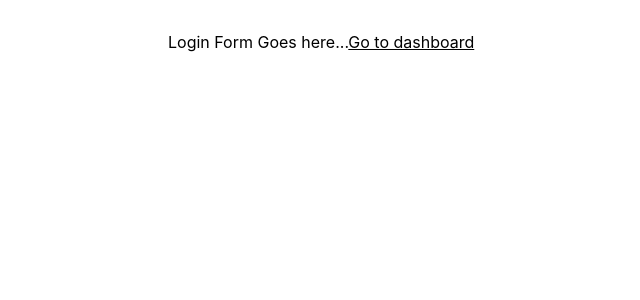
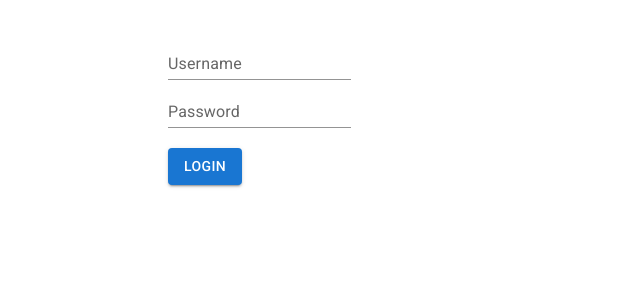
Before and after one commit to send2alamelu/banking-react-app-ts, a React (Create React App) app in the folder app/: page / in a window 1280 px wide. Shown: the top 300 px of the page, without its empty margins (196-836 px from the left). Built offline with nearby package versions, Linux system fonts and the light colour scheme.

Commit message:
feat(login): add base

```diff
--- a/app/src/pages/Login/Login.tsx
+++ b/app/src/pages/Login/Login.tsx
@@ -2,18 +2,24 @@ import React from 'react';
 import Link from '@mui/material/Link';
 import { useHistory } from 'react-router-dom';
 
+import TextInput from '../../Components/Fields/TextInput/TextInput';
+import PasswordInput from '../../Components/Fields/PasswordInput/PasswordInput';
+import ActionButton from '../../Components/Fields/ActionButton/ActionButton';
+
 function Login() {
   const history = useHistory();
-  const goToDashboard = (e: any) => {
+  const goToDashboard = (e: React.MouseEvent<HTMLElement>) => {
     e.preventDefault();
     history.push("/dashboard");
   }
+
   return (
     <div className="Login">
-      Login Form Goes here...
-      <Link color="inherit" href="https://mui.com/" onClick={goToDashboard}>
-        Go to dashboard
-      </Link>
+      <TextInput label="Username" />
+      <br />
+      <PasswordInput label="Password" />
+      <br /><br />
+      <ActionButton onClick={goToDashboard} />
     </div>
   );
 }
```
